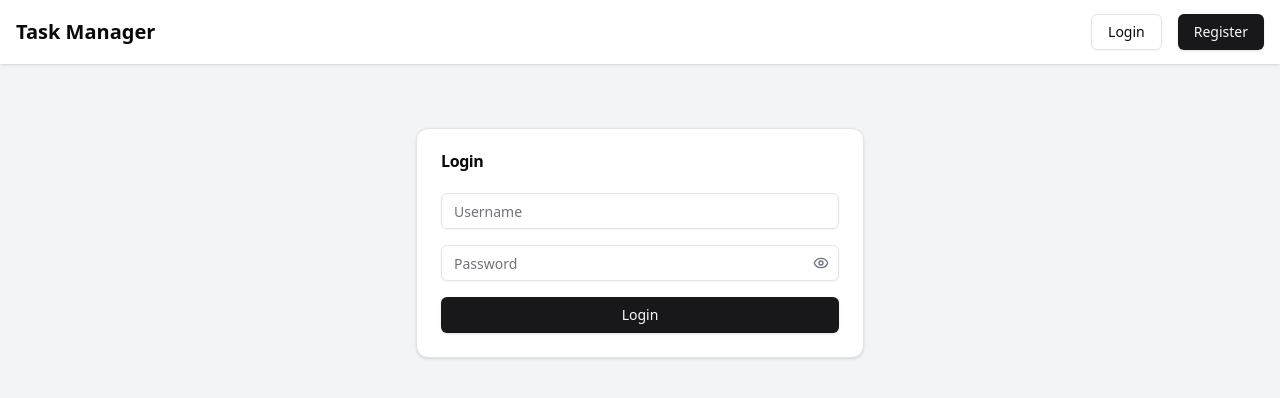
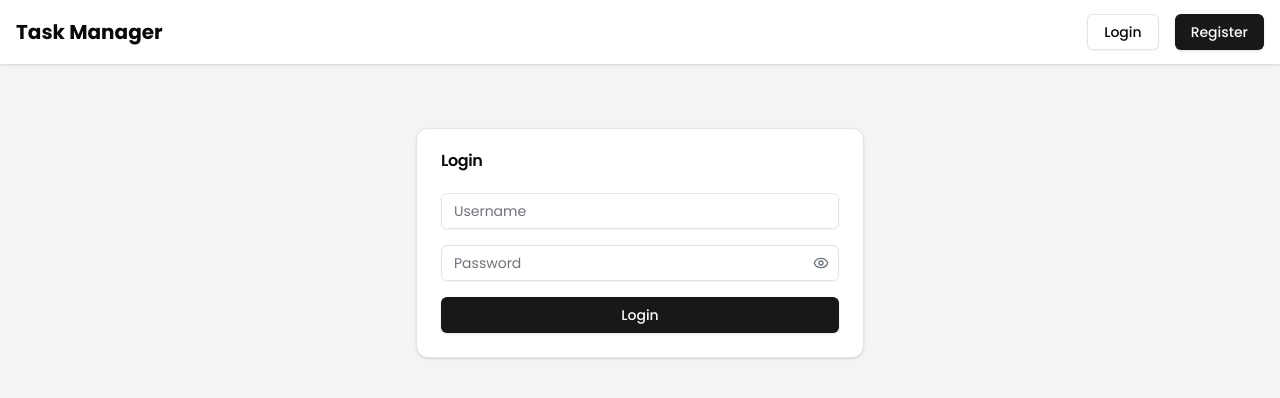
Before and after one commit to reinhard18/react-task-app, a React (Vite) app: page /login in a window 1280 px wide. Shown: the top 398 px of the page. Built offline with nearby package versions, Linux system fonts and the light colour scheme.

Commit message:
Apply poppins typeface

```diff
--- a/src/index.css
+++ b/src/index.css
@@ -4,6 +4,7 @@
 @tailwind utilities;
 @layer base {
   :root {
+    font-family: "Poppins", "sans-serif";
     --background: 0 0% 100%;
     --foreground: 240 10% 3.9%;
     --card: 0 0% 100%;
```
